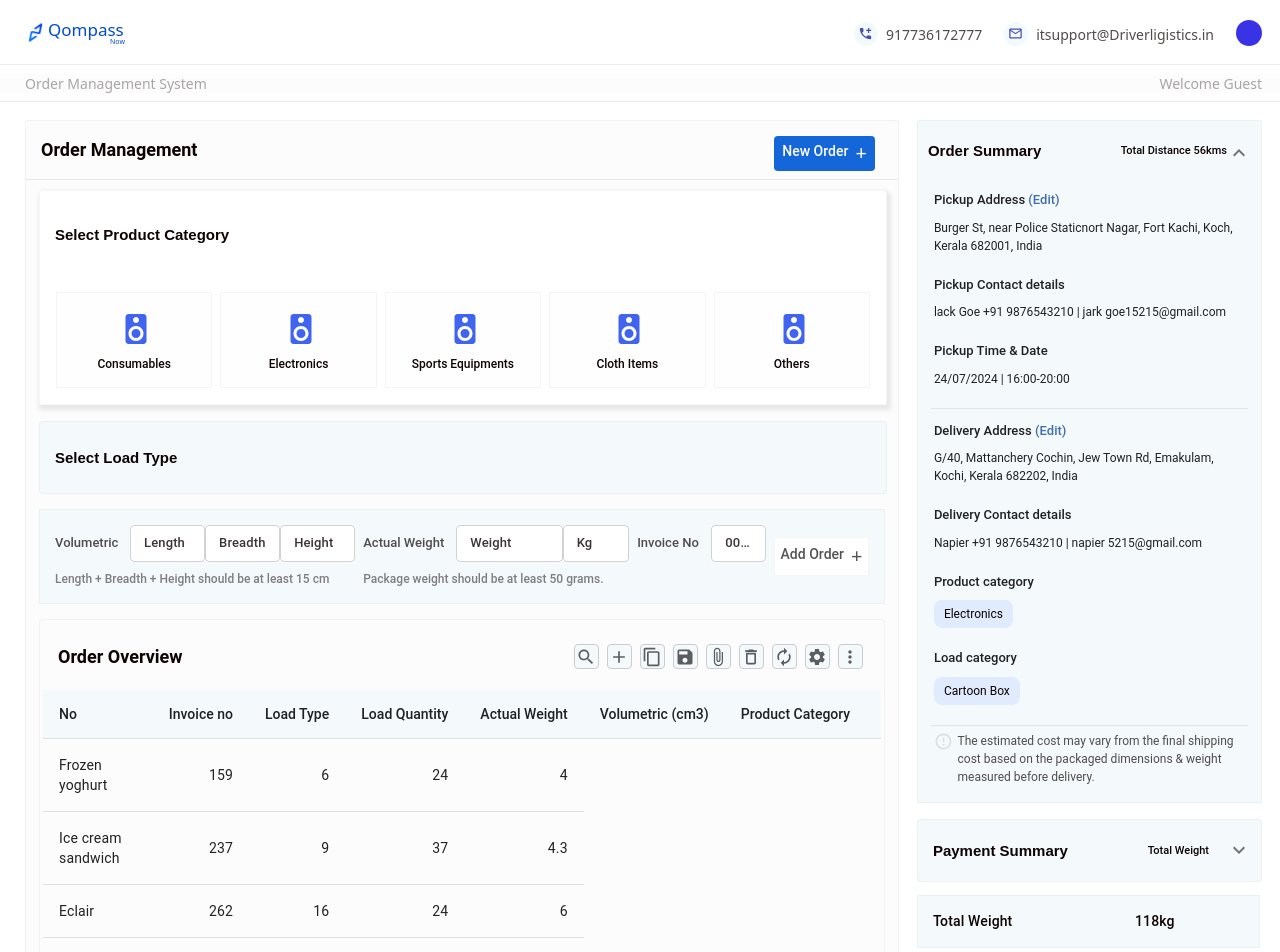
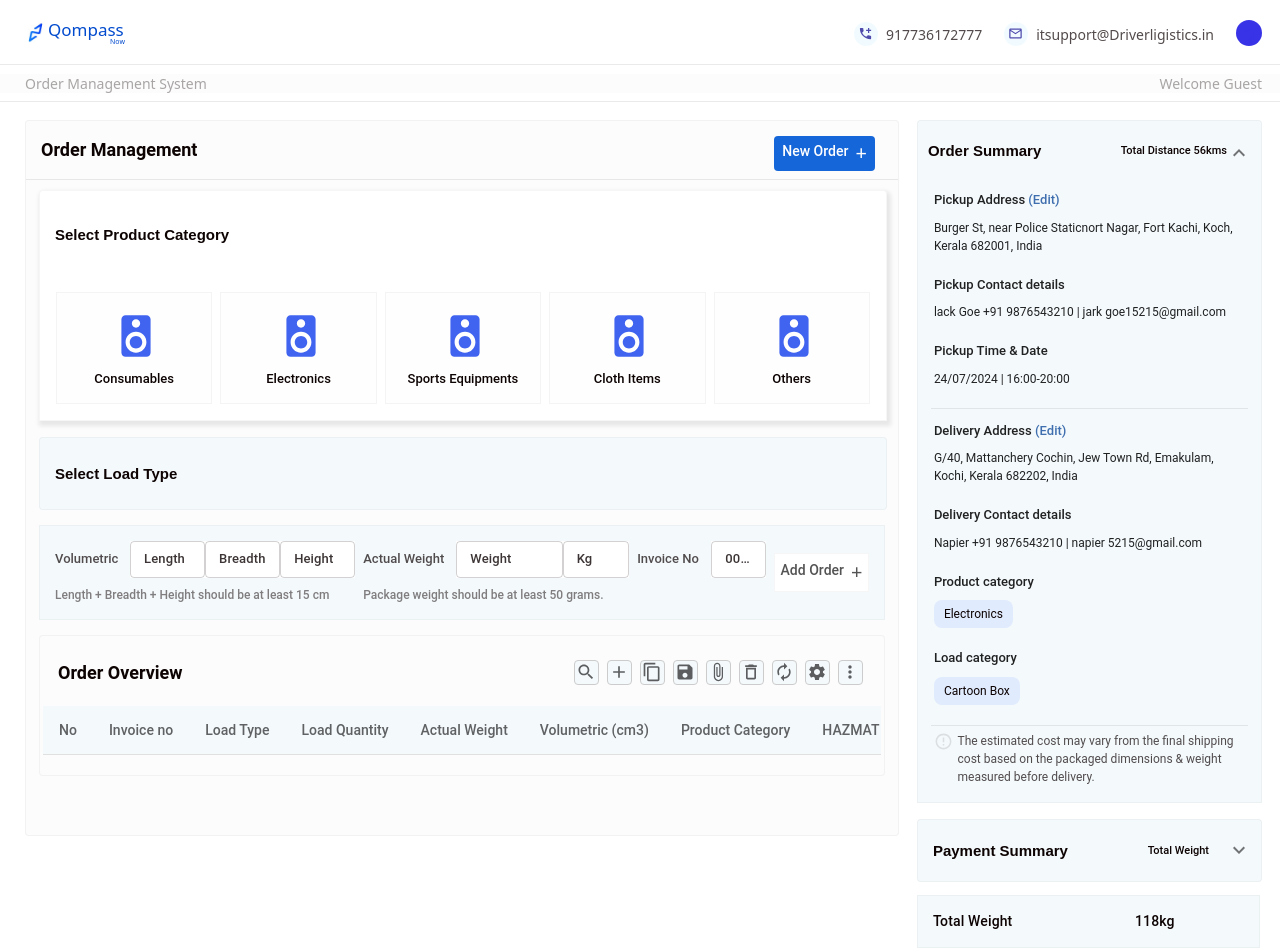
Before and after one commit to rithu1010/DriverLogistics_Project, a React (Create React App) app: page / in a window 1280 px wide. Shown: the top 952 px of the page. Built offline with nearby package versions, Linux system fonts and the light colour scheme.

Commit message:
table overview design changes

```diff
--- a/src/Views/orderManagement/orderOverview.js
+++ b/src/Views/orderManagement/orderOverview.js
@@ -19,21 +19,11 @@ import MoreVertIcon from "@mui/icons-material/MoreVert";
 import styles from "./style";
 import { useTheme } from "@mui/material/styles";
 
-const OrderOverview = () => {
+const OrderOverview = ({ orderData }) => {
   const theme = useTheme();
   const style = styles(theme);
+  console.log("orderDadddta", orderData);
 
-  function createData(name, calories, fat, carbs, protein) {
-    return { name, calories, fat, carbs, protein };
-  }
-
-  const rows = [
-    createData("Frozen yoghurt", 159, 6.0, 24, 4.0),
-    createData("Ice cream sandwich", 237, 9.0, 37, 4.3),
-    createData("Eclair", 262, 16.0, 24, 6.0),
-    createData("Cupcake", 305, 3.7, 67, 4.3),
-    createData("Gingerbread", 356, 16.0, 49, 3.9),
-  ];
   return (
     <Box sx={{ marginTop: "15px" }}>
       <Grid container spacing={1}>
@@ -76,7 +66,20 @@ const OrderOverview = () => {
               </Box>
             </Box>
             <Box>
-              <TableContainer>
+              <TableContainer
+                sx={{
+                  "&::-webkit-scrollbar-track": {
+                    backgroundColor: "#f1f1f1",
+                  },
+                  "&::-webkit-scrollbar-thumb": {
+                    backgroundColor: "#888",
+                    borderRadius: "10px",
+                  },
+                  "&::-webkit-scrollbar-thumb:hover": {
+                    backgroundColor: "#555",
+                  },
+                }}
+              >
                 <Table
                   sx={{ minWidth: 650, marginTop: "5px" }}
                   aria-label="simple table"
@@ -103,20 +106,37 @@ const OrderOverview = () => {
                     </TableRow>
                   </TableHead>
                   <TableBody>
-                    {rows.map((row) => (
+                    {orderData.map((row, index) => (
                       <TableRow
-                        key={row.name}
+                        key={index}
                         sx={{
                           "&:last-child td, &:last-child th": { border: 0 },
                         }}
                       >
-                        <TableCell component="th" scope="row">
-                          {row.name}
+                        <TableCell sx={style.tablecelltdrow}>
+                          {index + 1}
                         </TableCell>
-                        <TableCell align="right">{row.calories}</TableCell>
-                        <TableCell align="right">{row.fat}</TableCell>
-                        <TableCell align="right">{row.carbs}</TableCell>
-                        <TableCell align="right">{row.protein}</TableCell>
+                        <TableCell sx={style.tablecelltdrow}>
+                          {row.invoice || "--"}
+                        </TableCell>
+                        <TableCell sx={style.tablecelltdrow}>
+                          {row.loadType || "--"}
+                        </TableCell>
+                        <TableCell sx={style.tablecelltdrow}>
+                          {row.length || "--"}
+                        </TableCell>
+                        <TableCell sx={style.tablecelltdrow}>
+                          {row.weight || "--"}
+                        </TableCell>
+                        <TableCell sx={style.tablecelltdrow}>
+                          {row.weight || "--"}
+                        </TableCell>
+                        <TableCell sx={style.tablecelltdrow}>
+                          {row.category || "--"}
+                        </TableCell>
+                        <TableCell sx={style.tablecelltdrow}>
+                          {row.height || "--"}
+                        </TableCell>
                       </TableRow>
                     ))}
                   </TableBody>
--- a/src/Views/orderManagement/selectproductCatogory.js
+++ b/src/Views/orderManagement/selectproductCatogory.js
@@ -29,7 +29,6 @@ const ProductCategory = () => {
     invoice: "",
   });
   const [orderData, setOrderData] = useState([]);
-  console.log("ordergggggData", orderData);
 
   const handleorderOpen = () => {
     setorderOpen(true);
@@ -110,9 +109,6 @@ const ProductCategory = () => {
               <Box sx={style.productCategory1}>Select Product Category</Box>
               <Box></Box>
             </Box>
-            {/* <Box
-              sx={{ borderBottom: "1px solid #1b1b1b0a", width: "100%" }}
-            ></Box> */}
           </AccordionSummary>
 
           <AccordionDetails>
@@ -343,7 +339,7 @@ const ProductCategory = () => {
 
         {/* orderOverview */}
         <Box>
-          <OrderOverview />
+          <OrderOverview orderData={orderData} />
         </Box>
       </Box>
       <AddOrdermodal open={orderOpen} handleClose={handleorderClose} />
--- a/src/Views/orderManagement/style.js
+++ b/src/Views/orderManagement/style.js
@@ -191,7 +191,7 @@ const styles = () => ({
   },
   SpeakerIcon: {
     "&.MuiSvgIcon-root": {
-      fontSize: "36px",
+      fontSize: "50px",
       color: "#4064f0",
       marginLeft: "4px",
       marginTop: "4px",
@@ -222,7 +222,7 @@ const styles = () => ({
   categoryText: {
     "&.MuiTypography-root": {
       color: "#0d0303",
-      fontSize: "12px",
+      fontSize: "13px",
       fontWeight: "500",
       opacity: "1",
       letterSpacing: "0px",
@@ -255,7 +255,6 @@ const styles = () => ({
       opacity: "0.8",
     },
     "& .MuiOutlinedInput-root:hover .MuiOutlinedInput-notchedOutline": {
-      backgroundColor: "#fff",
       border: "1px solid #0d03032e",
     },
     "& .MuiOutlinedInput-root.Mui-focused .MuiOutlinedInput-notchedOutline": {
@@ -616,8 +615,17 @@ const styles = () => ({
   tablecelltd: {
     "&.MuiTableCell-root": {
       letterSpacing: "0em",
+      fontWeight: "550",
+      opacity: "0.7",
+      lineHeight: "1rem",
+      whiteSpace: "nowrap",
+    },
+  },
+  tablecelltdrow: {
+    "&.MuiTableCell-root": {
+      letterSpacing: "0em",
       fontWeight: "500",
-      opacity: "1",
+      opacity: "0.7",
       lineHeight: "1rem",
       whiteSpace: "nowrap",
     },
```
